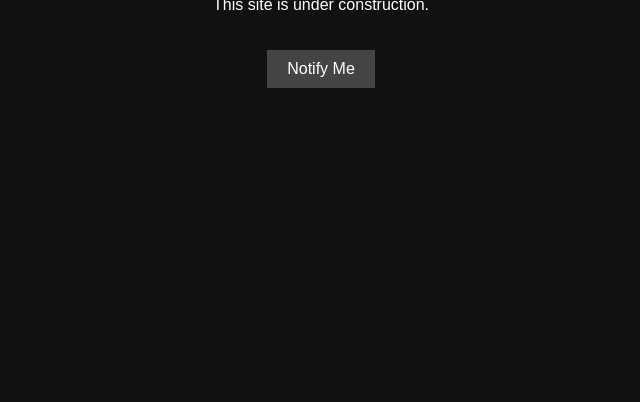
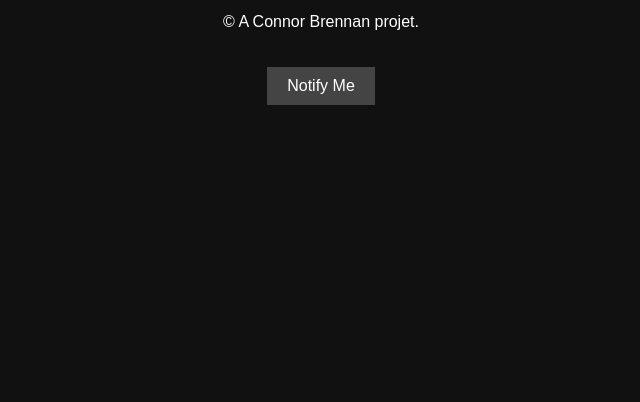
Before and after one commit to waimea-chbrennan/web-testing-deployed, a plain HTML site: page index.html in a window 1280 px wide. Shown: the part 398-800 px from the top of the page, without its empty margins (319-959 px from the left). Drawn offline with Linux system fonts and the light colour scheme.

Commit message:
Update index.html

```diff
--- a/index.html
+++ b/index.html
@@ -10,6 +10,7 @@
   <div class="container">
     <h1>147025.xyz</h1>
     <p>This site is under construction.</p>
+    <p>&copy; A Connor Brennan projet.</p>
     <button onclick="notify()">Notify Me</button>
   </div>
   <script src="script.js"></script>
```
